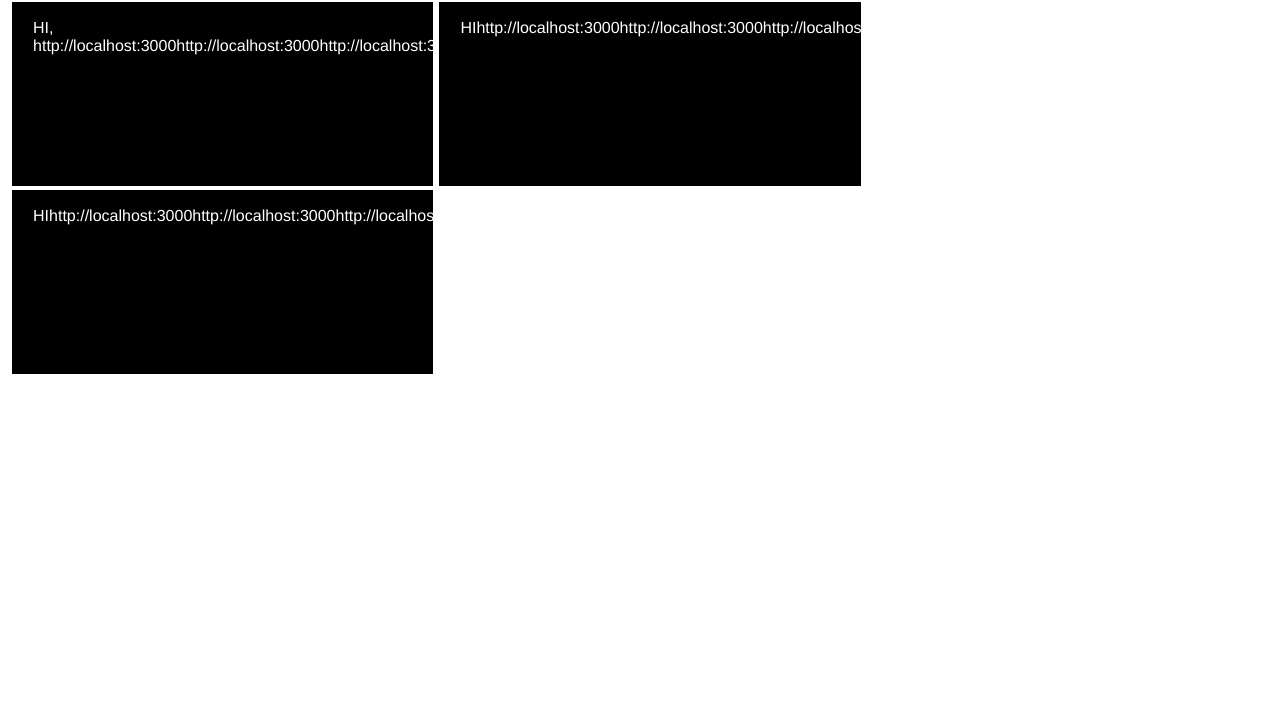
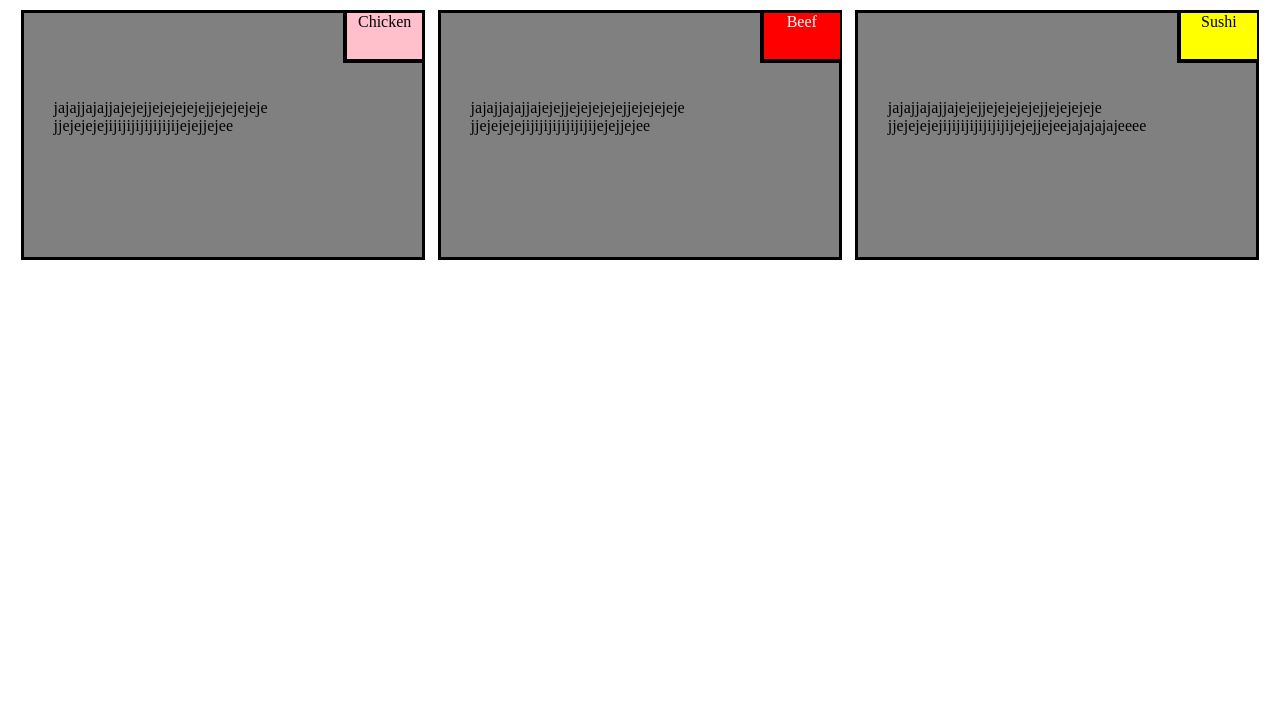
Before and after one commit to Oscar-creador/cousera-test, a plain HTML site: page solution-mod2/index.html in a window 1280 px wide. Shown: the part 73-800 px from the top of the page. Drawn offline with Linux system fonts and the light colour scheme; files that its build step writes are made by us from their sources.

Commit message:
Solution mod 2

```diff
--- a/solution-mod2/index.html
+++ b/solution-mod2/index.html
@@ -6,23 +6,196 @@
 	<meta charset = 'utf-8'>
 	<meta name="viewport" content="width=device-width, initial-scale=1">
 	<title>oscarpag</title>
-	<link rel="stylesheet" href="solution-mod2/styles.css">
+	<link rel="stylesheet" href="cousera-test/solution-mod2/styles.css" type="style/html">
+
+	<style>
+
+
+		*{
+
+			box-sizing: border-box;
+
+		}
+
+		h1{
+
+
+			margin-top: 25px;
+			text-align: center;
+
+		}
+
+		.text-head-chick{
+
+			width: 20%;
+			height: 50px;
+			border-left:4px solid black;
+			border-bottom:4px solid black;
+			background-color:pink;
+			position: absolute;
+			left: 80.1%;
+			text-align: center;
+			color:black;
+
+		}
+
+		.text-head-beef{
+
+			width: 20%;
+			height: 50px;
+			border-left:4px solid black;
+			border-bottom:4px solid black;
+			background-color:red;
+			position: absolute;
+			left: 80.1%;
+			text-align: center;
+			color:white;
+
+		}
+
+		.text-head-sushi{
+
+			width: 20%;
+			height: 50px;
+			border-left:4px solid black;
+			border-bottom:4px solid black;
+			background-color:yellow;
+			position: absolute;
+			left: 80.1%;
+			text-align: center;
+			color:black;
+
+		}
+
+		.text-content{
+
+			width: 85%;
+			height: 120px;
+			position: relative;
+		    top:70px;
+		    margin-left: auto;
+		    margin-right: auto;
+
+		}
+
+
+
+		@media (min-width: 992px){
+
+
+			.cl-lg-4{
+
+				width: 32%;
+
+			}
+
+
+			.cl-lg-4{
+
+        	float: left;
+			border:3px solid black;
+			background-color: gray;
+			position: relative;
+			height: 250px;
+			margin-left: 1%;
+			margin-bottom: 10px;
+
+		    }
+
+		}
+
+		@media (min-width: 768px) and (max-width: 991px){
+
+			.cl-md-6{
+
+				width: 49%;
+			}
+
+			.cl-md-12{
+
+				width: 97%;
+				margin-right: auto;
+				margin-left: auto;
+
+
+			}
+
+			.cl-md-12, .cl-md-6{
+
+        	float: left;
+			border:3px solid black;
+			background-color: gray;
+			position: relative;
+			height: 250px;
+			margin-left: 1%;
+			margin-bottom: 10px;
+
+		}
+
+		.text-head-sushi{
+
+			width: 20%;
+			height: 50px;
+			border-left:4px solid black;
+			border-bottom:4px solid black;
+			background-color:yellow;
+			position: absolute;
+			left: 78%;
+			text-align: center;
+			color:black;
+
+		}
+
+    </style>
 
 
 </head>
 
 <body>
 
-	<h1>NUEVA PAGINA BROaaWS</h1>
+	<h1>Menu</h1>
 
-	<div class = "row">
+		<div class="cl-lg-4 cl-md-6">
 
-		<div class = "cl-lg-4 cl-md-3"><p>HI, http://localhost:3000http://localhost:3000http://localhost:3000http://localhost:3000http://localhost:3000</p></div>
-		<div class = "cl-lg-4 cl-md-3"><p>HIhttp://localhost:3000http://localhost:3000http://localhost:3000http://localhost:3000http://localhost:3000</p></div>
-		<div class = "cl-lg-4 cl-md-3"><p>HIhttp://localhost:3000http://localhost:3000http://localhost:3000http://localhost:3000http://localhost:3000</p></div>
+			<div class="text-head-chick">Chicken</div>
+
+			<div class="text-content">
+
+				<p>jajajjajajjajejejjejejejejejjejejejeje
+				jjejejejejijijijijijijijijejejjejee</p>
+
+			</div>
+
+	    </div>
+
+		<div class="cl-lg-4 cl-md-6">
+
+			<div class ="text-head-beef">Beef</div>
+
+			<div class="text-content">
+
+				<p>jajajjajajjajejejjejejejejejjejejejeje
+				jjejejejejijijijijijijijijejejjejee</p>
+
+			</div>
+
+		</div>
+
+		<div class="cl-lg-4 cl-md-12">
+
+			<div class ="text-head-sushi">Sushi</div>
+			<div class="text-content">
+
+				<p>jajajjajajjajejejjejejejejejjejejejeje
+				jjejejejejijijijijijijijijejejjejeejajajajajeeee</p>
 
 
-	</div>
+		</div>
+
+
+
+
+
 
 </body>
 
--- a/solution-mod2/styles.css
+++ /dev/null
@@ -1,71 +0,0 @@
-<style>
-
-		*{
-			box-sizing: border-box;
-		}
-
-		h1{
-			margin-bottom: 15px;
-			text-align: center;
-		}
-
-		.row{
-			width: 100%;
-		}
-
-		p{
-
-			width: 90%;
-			height: 150px;
-			border: 1px solid black;
-			margin-right: auto;
-			margin-left: auto;
-			color:white;
-			font-family: helvetica;
-
-		}
-
-		@media (min-width: 992px){
-
-			.cl-lg-4{
-
-				width:33.333333333333333333333333333333%;
-				background-color: black;
-				float: left;
-				border:2px solid white;
-				margin-left: 2px;
-
-			}
-
-		}
-
-		@media (min-width: 768px) and (max-width: 991px){
-
-			.cl-lg-3{
-
-				width:25%;
-				background-image: url("carro.jpg");
-				float: left;
-				border:1px solid white;
-
-			}
-
-		}
-
-		@media (max-width: 767px){
-
-			.cl-lg-3{
-
-				width:25%;
-				background-image: url("carro.jpg");
-				float: left;
-				border:1px solid white;
-
-			}
-
-		}
-
-
-
-
-	</style>
```
